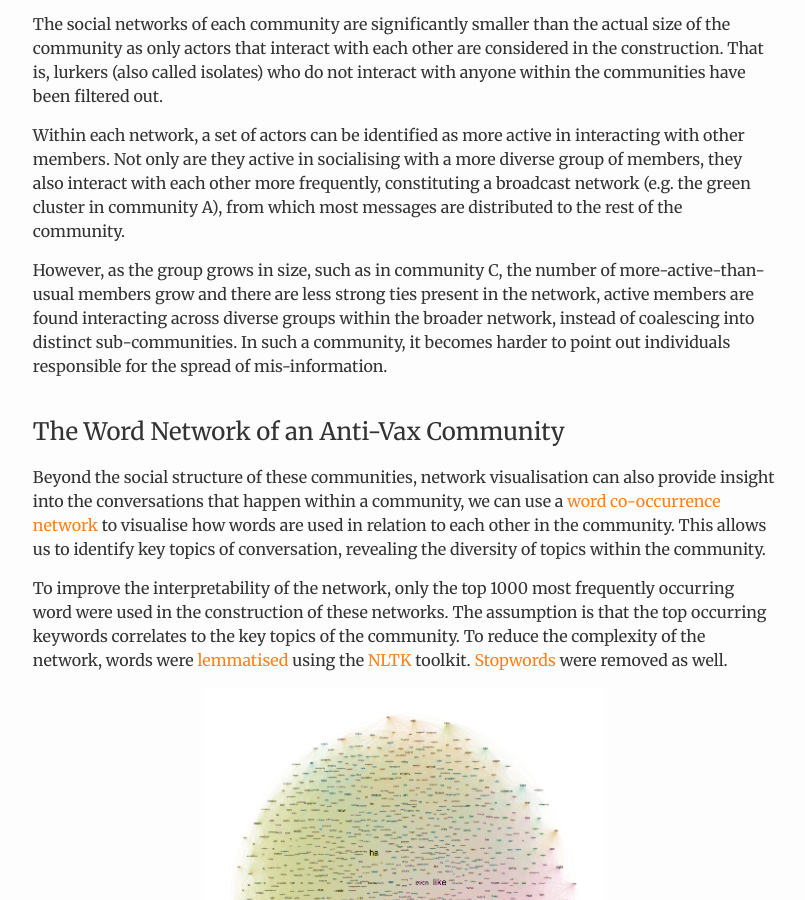
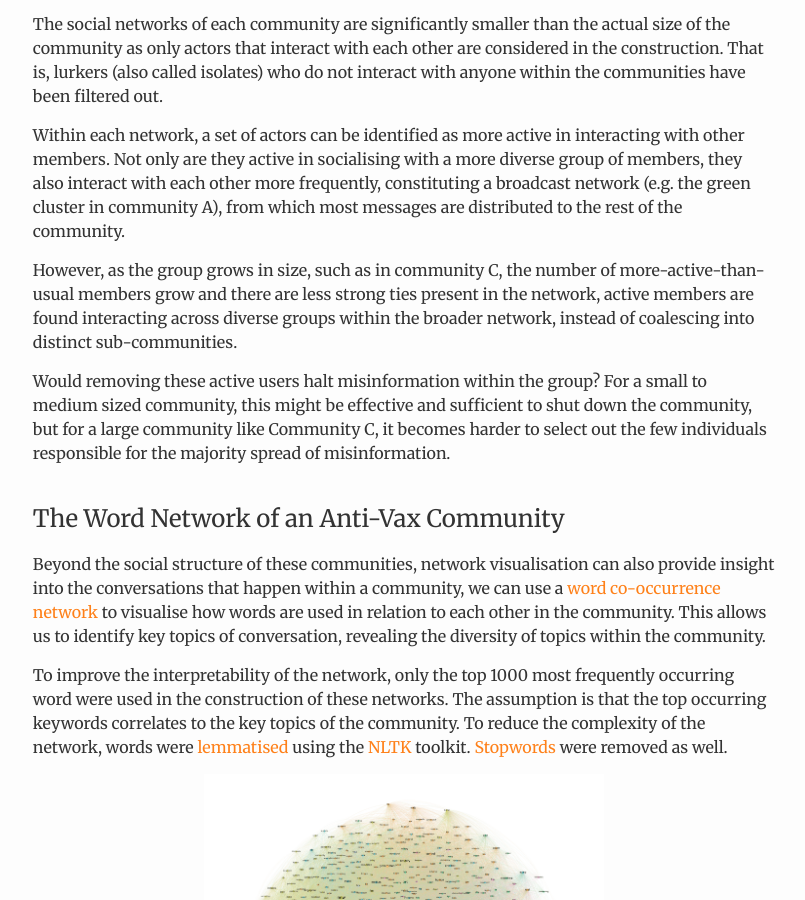
Before and after one commit to vnck/vnck.github.io, a Jekyll site: the page built from _posts/2021-08-18-visualising-sg-anti-vax-communities.md, in a window 1280 px wide and 900 px high, scrolled down 2986 px. Shown: the whole window, without its empty margins (236-1041 px from the left). Built offline with Jekyll 4.4.1, drawn with Linux system fonts in a browser that asks for light colours; comment, search, counter and statistics services are not loaded.

Commit message:
edit post

```diff
--- a/_posts/2021-08-18-visualising-sg-anti-vax-communities.md
+++ b/_posts/2021-08-18-visualising-sg-anti-vax-communities.md
@@ -62,7 +62,9 @@ The social networks of each community are significantly smaller than the actual
 
 Within each network, a set of actors can be identified as more active in interacting with other members. Not only are they active in socialising with a more diverse group of members, they also interact with each other more frequently, constituting a broadcast network (e.g. the green cluster in community A), from which most messages are distributed to the rest of the community.
 
-However, as the group grows in size, such as in community C, the number of more-active-than-usual members grow and there are less strong ties present in the network, active members are found interacting across diverse groups within the broader network, instead of coalescing into distinct sub-communities. In such a community, it becomes harder to point out individuals responsible for the spread of mis-information.
+However, as the group grows in size, such as in community C, the number of more-active-than-usual members grow and there are less strong ties present in the network, active members are found interacting across diverse groups within the broader network, instead of coalescing into distinct sub-communities.
+
+Would removing these active users halt misinformation within the group? For a small to medium sized community, this might be effective and sufficient to shut down the community, but for a large community like Community C, it becomes harder to select out the few individuals responsible for the majority spread of misinformation.
 
 ## The Word Network of an Anti-Vax Community
 
```
